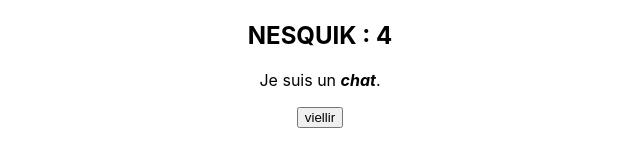
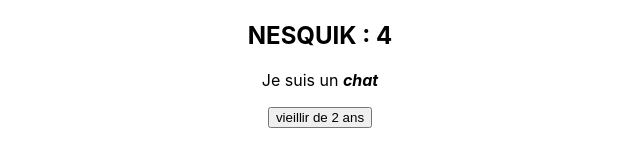
Before and after one commit to Nikuspokus/UDEMY-ReactJS, a React (Create React App) app: page / in a window 1280 px wide. Shown: the part 208-374 px from the top of the page, without its empty margins (320-960 px from the left). Built offline with nearby package versions, Linux system fonts and the light colour scheme.

Commit message:
Chap 24 - Passer des méthodes entre les composants

```diff
--- a/src/App.js
+++ b/src/App.js
@@ -1,71 +1,59 @@
-import React, { Component, Fragment } from 'react';
-import './App.css';
-import Membre from './components/Membre'
+import React, { Component, Fragment } from "react";
+import "./App.css";
+import Membre from "./components/Membre";
+import Button from "./components/Button";
 
 const famille = {
   membre1: {
-    nom: 'Nicolas',
-    age: 35
+    nom: "Nicolas",
+    age: 35,
   },
   membre2: {
-    nom: 'Thomas',
-    age: 31
+    nom: "Thomas",
+    age: 31,
   },
   membre3: {
-    nom: 'Julien',
-    age: 39
+    nom: "Julien",
+    age: 39,
   },
   membre4: {
-    nom: 'Nesquik',
-    age: 4
+    nom: "Nesquik",
+    age: 4,
   },
-}
+};
 
 class App extends Component {
   state = {
-    famille
-  }
+    famille,
+  };
 
-  handleClick = () => {
-    const famille = { ...this.state.famille}
-      famille.membre1.age += 1
-    this.setState({famille})
-  }
+  handleClick = (num) => {
+    const famille = { ...this.state.famille };
+    famille.membre1.age += num;
+    this.setState({ famille });
+  };
 
   render() {
     // on peut tout importer en destructuring comme ci-dessous pour un code plus simple et plus lisible
-    const { titre,  } = this.props
-    const { famille } = this.state
+    const { titre } = this.props;
+    const { famille } = this.state;
     return (
       // Méthode d'écrire de code = JSX
       <Fragment>
         <div className="App">
-          <h1>{ titre }</h1>
-          <Membre
-            nom = {famille.membre1.nom}
-            age = {famille.membre1.age}
-          />
-          <Membre
-            nom = {famille.membre2.nom}
-            age = {famille.membre2.age}
-          />
-          <Membre
-            nom = {famille.membre3.nom}
-            age = {famille.membre3.age}
-          />
-          <Membre
-            nom = {famille.membre4.nom}
-            age = {famille.membre4.age}
-          >
-          {/* le contenu de la balise Membre est considéré comme un 'Children'
+          <h1>{titre}</h1>
+          <Membre nom={famille.membre1.nom} age={famille.membre1.age} />
+          <Membre nom={famille.membre2.nom} age={famille.membre2.age} />
+          <Membre nom={famille.membre3.nom} age={famille.membre3.age} />
+          <Membre nom={famille.membre4.nom} age={famille.membre4.age}>
+            {/* le contenu de la balise Membre est considéré comme un 'Children'
               c'est à dire un autre style de 'props' */}
-            Je suis un <strong><em>chat</em></strong>.
+            Je suis un{" "}
+            <strong>
+              <em>chat</em>
+            </strong>
           </Membre>
-          <button
-          onClick={this.handleClick}
-          >
-            viellir
-          </button>
+          <Button vieillir={() => this.handleClick(2)} />
         </div>
       </Fragment>
       // Autre façon d'écrire le code
--- /dev/null
+++ b/src/components/Button.js
@@ -0,0 +1,7 @@
+import React from "react";
+
+const Button = ({ vieillir }) => (
+  <button onClick={vieillir}>vieillir de 2 ans</button>
+)
+
+export default Button;
```
